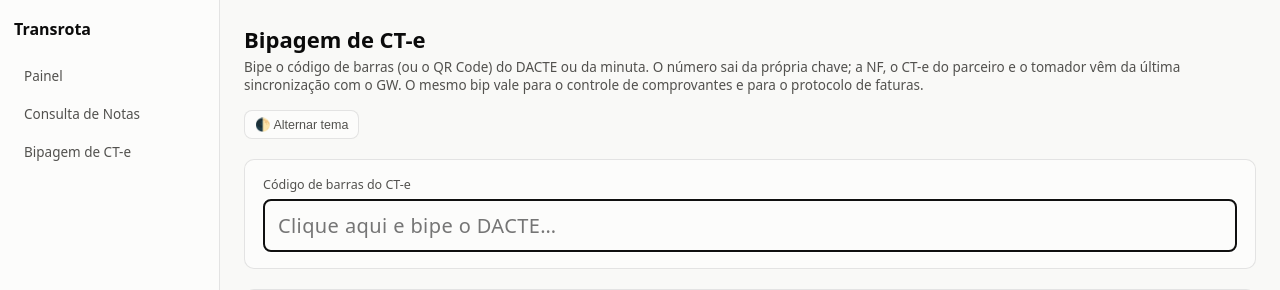
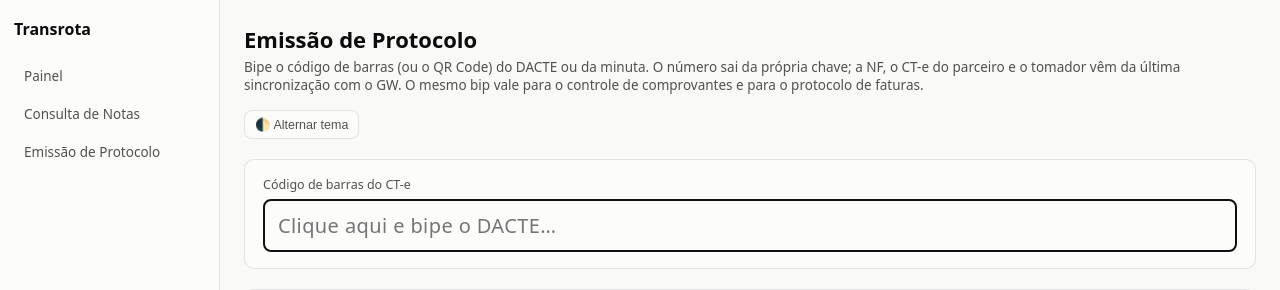
Before and after one commit to ErlanFerreira/Acompanhamento-de-entregas, a FastAPI app: template templates/bipagem.html in a window 1280 px wide. Shown: the top 290 px of the page. Run offline with FastAPI, Linux system fonts and the light colour scheme; the template is opened without the code that fills it: most values are stand-ins (such as "Sample title", 1, 10 or a date in 2020).

Commit message:
Renomear "Bipagem de CT-e" para "Emissao de Protocolo" no menu e na pagina.
Co-Authored-By: Claude Opus 5.5 <noreply@anthropic.com>

```diff
--- a/templates/base.html
+++ b/templates/base.html
@@ -14,7 +14,7 @@
     <nav>
       <a href="/painel" class="nav-link {{ 'active' if active == 'painel' else '' }}">Painel</a>
       <a href="/consultas" class="nav-link {{ 'active' if active == 'consultas' else '' }}">Consulta de Notas</a>
-      <a href="/bipagem" class="nav-link {{ 'active' if active == 'bipagem' else '' }}">Bipagem de CT-e</a>
+      <a href="/bipagem" class="nav-link {{ 'active' if active == 'bipagem' else '' }}">Emissão de Protocolo</a>
     </nav>
     <div class="sidebar-footer">
       <button type="button" id="btn-link-acesso" class="nav-link">🔗 Link de acesso</button>
--- a/templates/bipagem.html
+++ b/templates/bipagem.html
@@ -1,10 +1,10 @@
 {% extends "base.html" %}
-{% block title %}Bipagem de CT-e — Transrota{% endblock %}
+{% block title %}Emissão de Protocolo — Transrota{% endblock %}
 {% block content %}
 <div class="viz-root">
   <header class="app-header">
     <div>
-      <h1>Bipagem de CT-e</h1>
+      <h1>Emissão de Protocolo</h1>
       <p>Bipe o código de barras (ou o QR Code) do DACTE ou da minuta. O número sai da própria chave; a NF, o CT-e do parceiro e o tomador vêm da última sincronização com o GW. O mesmo bip vale para o controle de comprovantes e para o protocolo de faturas.</p>
     </div>
     <button class="theme-toggle" id="theme-toggle" type="button">🌓 Alternar tema</button>
```
